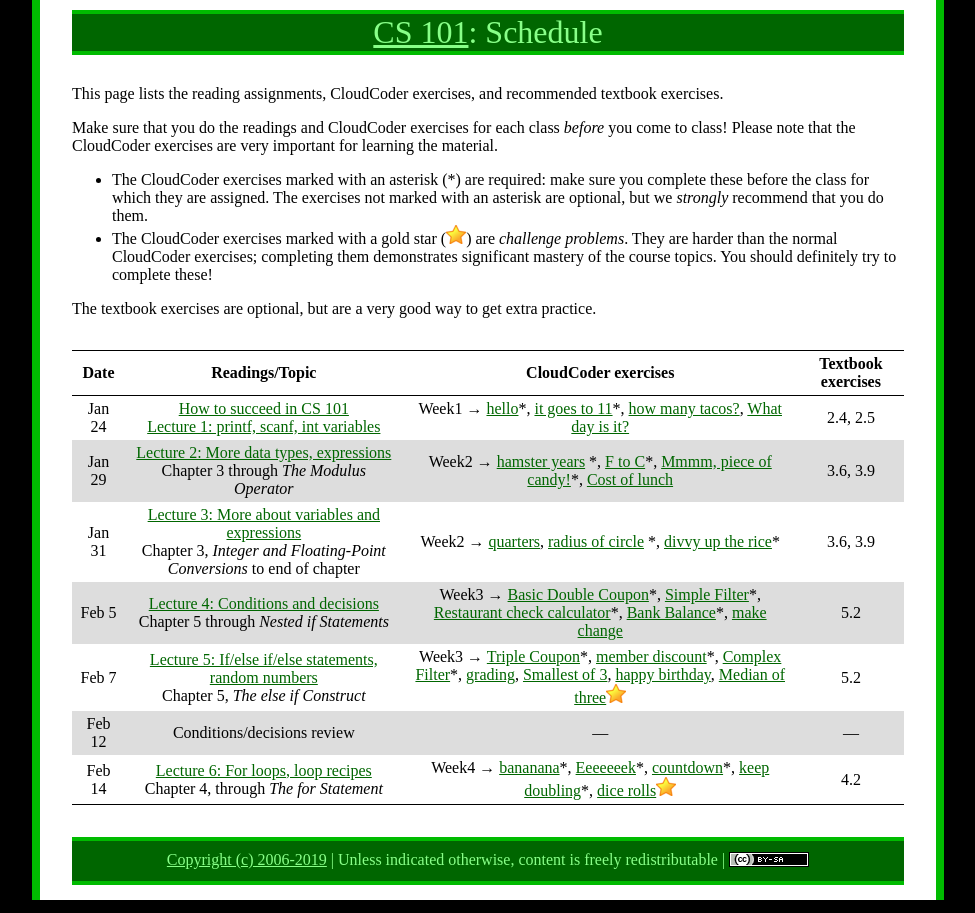
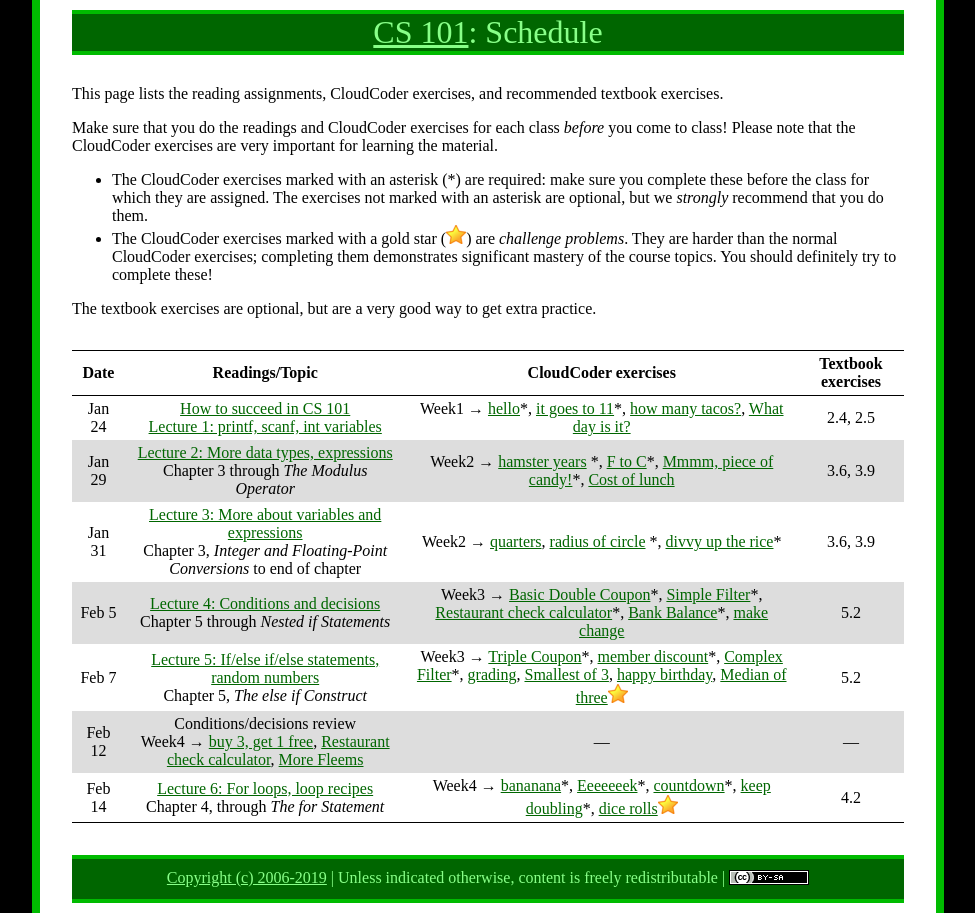
Before and after one commit to ycpcs/cs101-spring2019, a Jekyll site: the page built from schedule.md, in a window 1280 px wide. Shown: the whole page, without its empty margins (152-1127 px from the left). Built offline with Jekyll 4.4.1, drawn with Linux system fonts in a browser that asks for light colours.

Commit message:
add if review exercises
add if review exercises

```diff
--- a/schedule.md
+++ b/schedule.md
@@ -19,7 +19,7 @@ Jan 29 | [Lecture 2: More data types, expressions](lectures/lecture02.html)<br>C
 Jan 31 | [Lecture 3: More about variables and expressions](lectures/lecture03.html)<br>Chapter 3, *Integer and Floating-Point Conversions* to end of chapter | Week2 &rarr; [quarters](https://cs.ycp.edu/cloudcoder/#exercise?c=19,p=106), [radius of circle](https://cs.ycp.edu/cloudcoder/#exercise?c=19,p=992) \*, [divvy up the rice](https://cs.ycp.edu/cloudcoder/#exercise?c=19,p=993)\* | 3.6, 3.9
 Feb 5  | [Lecture 4: Conditions and decisions](lectures/lecture04.html)<br>Chapter 5 through *Nested if Statements* | Week3 &rarr; [Basic Double Coupon](https://cs.ycp.edu/cloudcoder/#exercise?c=19,p=994)\*, [Simple Filter](https://cs.ycp.edu/cloudcoder/#exercise?c=19,p=995)\*, [Restaurant check calculator](https://cs.ycp.edu/cloudcoder/#exercise?c=19,p=997)\*, [Bank Balance](https://cs.ycp.edu/cloudcoder/#exercise?c=19,p=996)\*, [make change](https://cs.ycp.edu/cloudcoder/#exercise?c=19,p=1031) | 5.2
 Feb 7  | [Lecture 5: If/else if/else statements, random numbers](lectures/lecture05.html)<br>Chapter 5, *The else if Construct* | Week3 &rarr; [Triple Coupon](https://cs.ycp.edu/cloudcoder/#exercise?c=19,p=998)\*, [member discount](https://cs.ycp.edu/cloudcoder/#exercise?c=19,p=999)\*, [Complex Filter](https://cs.ycp.edu/cloudcoder/#exercise?c=19,p=1000)\*, [grading](https://cs.ycp.edu/cloudcoder/#exercise?c=19,p=1041), [Smallest of 3](https://cs.ycp.edu/cloudcoder/#exercise?c=19,p=1053), [happy birthday](https://cs.ycp.edu/cloudcoder/#exercise?c=19,p=1064), [Median of three](https://cs.ycp.edu/cloudcoder/#exercise?c=19,p=1045)![gold star](img/goldstar-tiny.png) | 5.2
-Feb 12 | <span class="activity">Conditions/decisions review</span> | &mdash; | &mdash;
+Feb 12 | <span class="activity">Conditions/decisions review</span> <br /> Week4 &rarr; [buy 3, get 1 free](https://cs.ycp.edu/cloudcoder/#exercise?c=19,p=1047), [Restaurant check calculator](https://cs.ycp.edu/cloudcoder/#exercise?c=19,p=1026), [More Fleems](https://cs.ycp.edu/cloudcoder/#exercise?c=19,p=1081) | &mdash; | &mdash;
 Feb 14 | [Lecture 6: For loops, loop recipes](lectures/lecture06.html)<br>Chapter 4, through *The for Statement* | Week4 &rarr; [bananana](https://cs.ycp.edu/cloudcoder/#exercise?c=19,p=1001)\*, [Eeeeeeek](https://cs.ycp.edu/cloudcoder/#exercise?c=19,p=1030)\*, [countdown](https://cs.ycp.edu/cloudcoder/#exercise?c=19,p=1002)\*, [keep doubling](https://cs.ycp.edu/cloudcoder/#exercise?c=19,p=1003)\*, [dice rolls](https://cs.ycp.edu/cloudcoder/#exercise?c=19,p=1032)![gold star](img/goldstar-tiny.png) | 4.2
 
 
```
